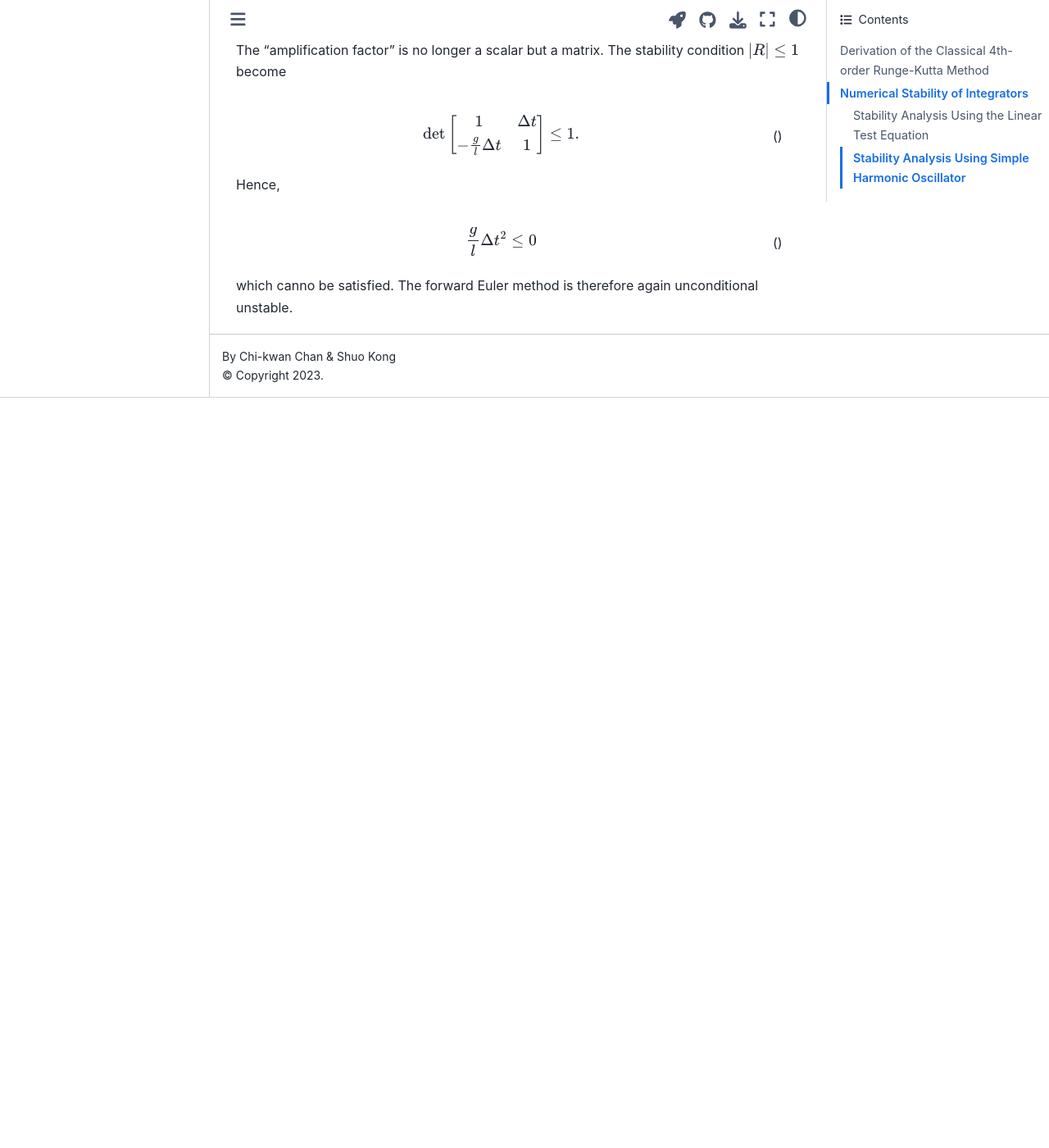
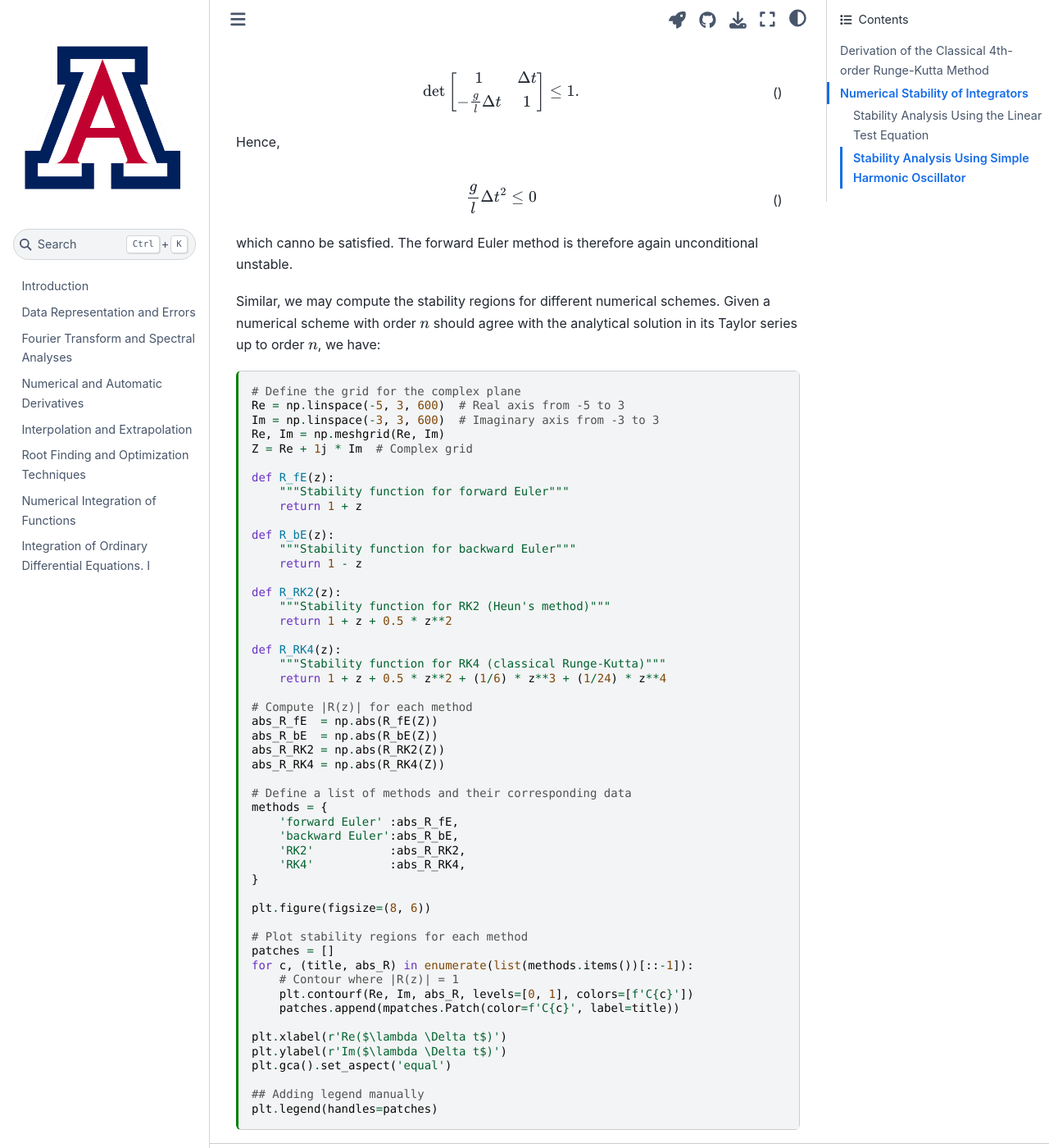
Before and after one commit to ua-2024q3-astr513/astr513, a Jupyter Book: the page built from docs/ode2.md, in a window 1280 px wide and 1400 px high, scrolled down 6342 px. Shown: the whole window at 82% size. Built offline with Jupyter Book 1.0.4 settings and Sphinx 7.4.7 and the Sphinx Book theme 1.1.4, drawn with Linux system fonts in a browser that asks for light colours; before the commit the page ends 6827 px from its top, so only the background shows below that; some of the changed text lies outside the part shown.

Commit message:
Show stability regions

````diff
--- a/docs/ode2.md
+++ b/docs/ode2.md
@@ -100,6 +100,7 @@ The perform of the numerical scheme, nevertheless, depends on the number of oepr
 ```{code-cell} ipython3
 import numpy as np
 from matplotlib import pyplot as plt
+import matplotlib.patches as mpatches
 ```
 
 ```{code-cell} ipython3
@@ -247,12 +245,11 @@ Re, Im = np.meshgrid(Re, Im)
 Z = Re + 1j * Im
 
 # Forward Euler stability condition |1 + Z| <= 1
-Euler_stable = np.abs(1 + Z) <= 1
+abs_R_fE = np.abs(1 + Z)
 
 # Plotting
 plt.figure(figsize=(8, 6))
-plt.contour(Re, Im, Euler_stable , levels=[0.5],
-            colors='blue', linestyles='-')
+plt.contourf(Re, Im, abs_R_fE, levels=[0, 1], colors=['red'])
 
 plt.title('Stability Regions for Euler Method')
 plt.xlabel(r'Re($\lambda \Delta t$)')
@@ -261,7 +258,7 @@ plt.gca().set_aspect('equal')
 
 ## Adding legend manually
 import matplotlib.patches as mpatches
-blue_patch = mpatches.Patch(color='blue', label='Forward Euler')
+blue_patch = mpatches.Patch(color='red', label='Forward Euler')
 plt.legend(handles=[blue_patch])
 ```
 
@@ -300,3 +297,62 @@ Hence,
 \end{align}
 which canno be satisfied.
 The forward Euler method is therefore again unconditional unstable.
+
++++
+
+Similar, we may compute the stability regions for different numerical schemes.
+Given a numerical scheme with order $n$ should agree with the analytical solution in its Taylor series up to order $n$, we have:
+
+```{code-cell} ipython3
+# Define the grid for the complex plane
+Re = np.linspace(-5, 3, 600)  # Real axis from -5 to 3
+Im = np.linspace(-3, 3, 600)  # Imaginary axis from -3 to 3
+Re, Im = np.meshgrid(Re, Im)
+Z = Re + 1j * Im  # Complex grid
+
+def R_fE(z):
+    """Stability function for forward Euler"""
+    return 1 + z
+
+def R_bE(z):
+    """Stability function for backward Euler"""
+    return 1 - z
+
+def R_RK2(z):
+    """Stability function for RK2 (Heun's method)"""
+    return 1 + z + 0.5 * z**2
+
+def R_RK4(z):
+    """Stability function for RK4 (classical Runge-Kutta)"""
+    return 1 + z + 0.5 * z**2 + (1/6) * z**3 + (1/24) * z**4
+
+# Compute |R(z)| for each method
+abs_R_fE  = np.abs(R_fE(Z))
+abs_R_bE  = np.abs(R_bE(Z))
+abs_R_RK2 = np.abs(R_RK2(Z))
+abs_R_RK4 = np.abs(R_RK4(Z))
+
+# Define a list of methods and their corresponding data
+methods = {
+    'forward Euler' :abs_R_fE,
+    'backward Euler':abs_R_bE,
+    'RK2'           :abs_R_RK2,
+    'RK4'           :abs_R_RK4,
+}
+
+plt.figure(figsize=(8, 6))
+
+# Plot stability regions for each method
+patches = []
+for c, (title, abs_R) in enumerate(list(methods.items())[::-1]):
+    # Contour where |R(z)| = 1
+    plt.contourf(Re, Im, abs_R, levels=[0, 1], colors=[f'C{c}'])
+    patches.append(mpatches.Patch(color=f'C{c}', label=title))
+
+plt.xlabel(r'Re($\lambda \Delta t$)')
+plt.ylabel(r'Im($\lambda \Delta t$)')
+plt.gca().set_aspect('equal')
+
+## Adding legend manually
+plt.legend(handles=patches)
+```
````
Also changed, not shown: other parts of docs/ode2.md (+0 -3 lines).
